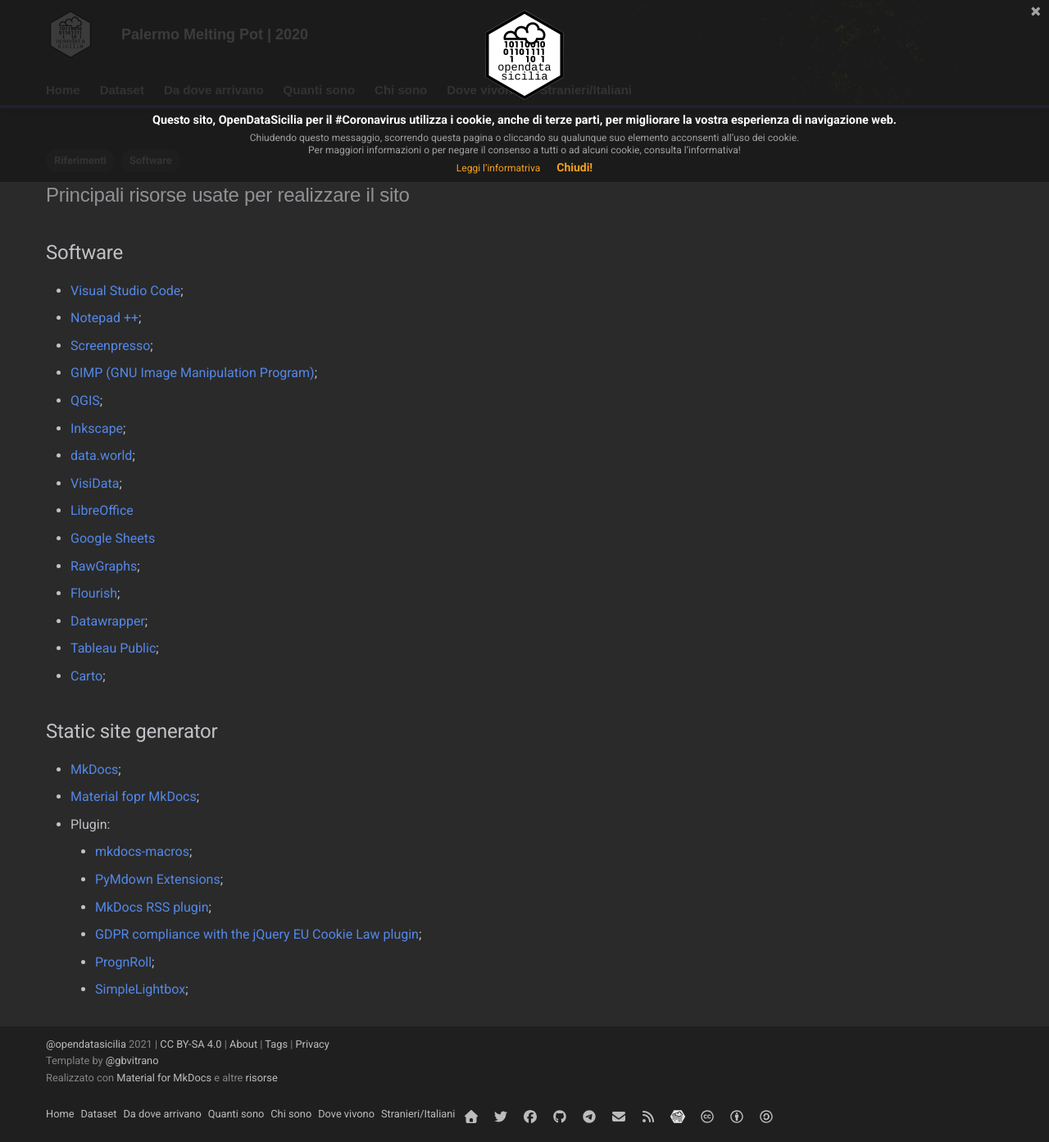
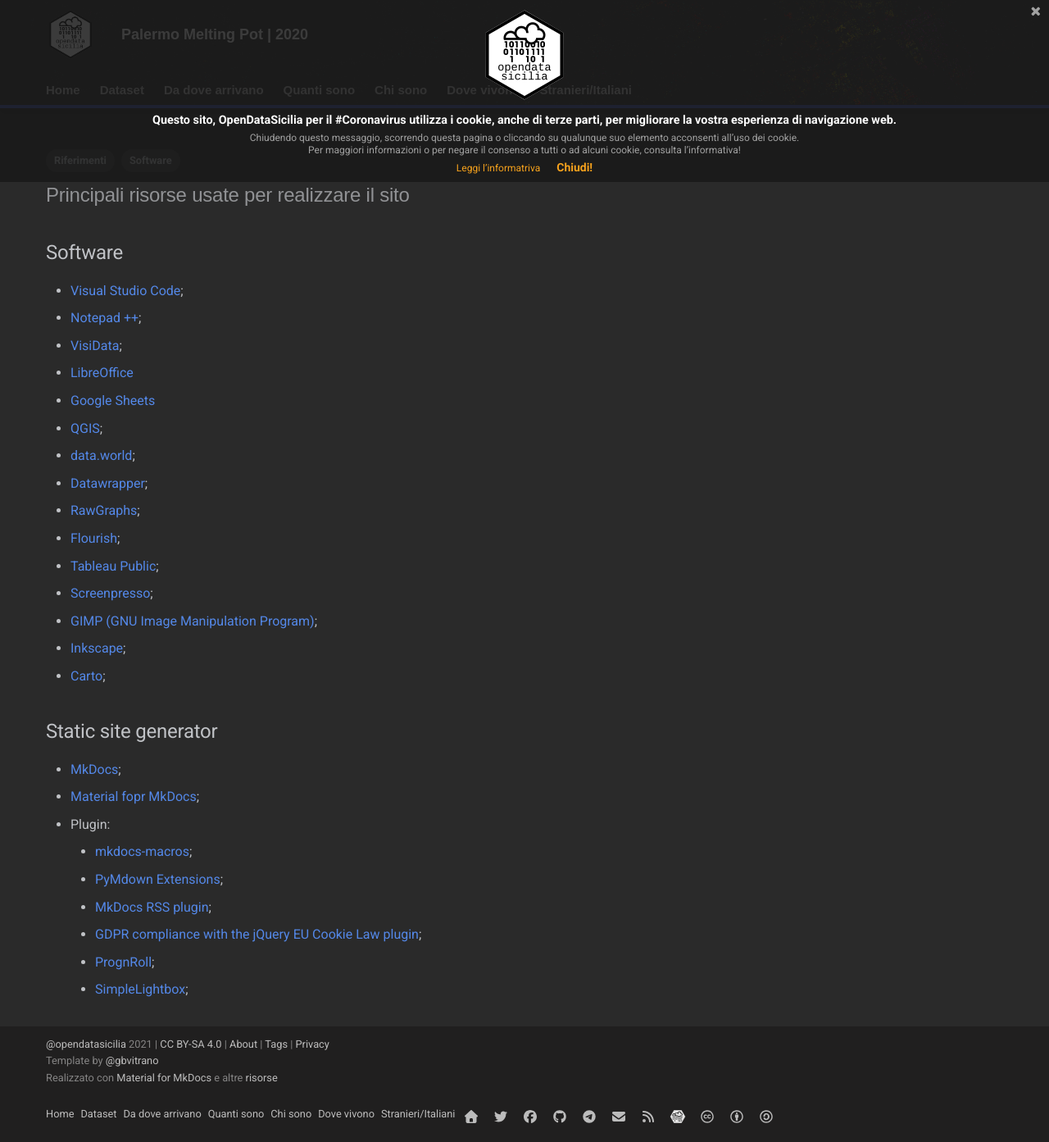
Before and after one commit to opendatasicilia/palermomeltingpot, an MkDocs documentation site: the page built from docs/strumenti.md, in a window 1280 px wide and 1393 px high. Shown: the whole window at 82% size. Built offline with MkDocs 1.6.1 and Material for MkDocs 9.7.7, drawn with Linux system fonts in a browser that asks for light colours; some web fonts are replaced; comment, search, counter and statistics services are not loaded; a style sheet for code colours, icons or effects is not loaded.

```diff
--- a/docs/strumenti.md
+++ b/docs/strumenti.md
@@ -14,20 +14,19 @@ tags:
 ## Software
 - [Visual Studio Code](https://code.visualstudio.com/);
 - [Notepad ++](https://notepad-plus-plus.org/downloads/);
-- [Screenpresso](https://www.screenpresso.com/);
-- [GIMP (GNU Image Manipulation Program)](https://www.gimp.org/);
-- [QGIS](https://www.qgis.org/it/site/);
-- [Inkscape](https://inkscape.org/it/);
-- [data.world](https://data.world/);
 - [VisiData](https://www.visidata.org/);
 - [LibreOffice](https://it.libreoffice.org/)
 - [Google Sheets](https://docs.google.com/spreadsheets/)
+- [QGIS](https://www.qgis.org/it/site/);
+- [data.world](https://data.world/);
+- [Datawrapper](https://www.datawrapper.de/);
 - [RawGraphs](https://app.rawgraphs.io/);
 - [Flourish](https://app.flourish.studio/);
-- [Datawrapper](https://www.datawrapper.de/);
 - [Tableau Public](https://public.tableau.com/s/);
+- [Screenpresso](https://www.screenpresso.com/);
+- [GIMP (GNU Image Manipulation Program)](https://www.gimp.org/);
+- [Inkscape](https://inkscape.org/it/);
 - [Carto](https://carto.com/platform/);
-
 
 ## Static site generator
 - [MkDocs](https://www.mkdocs.org/);
```
